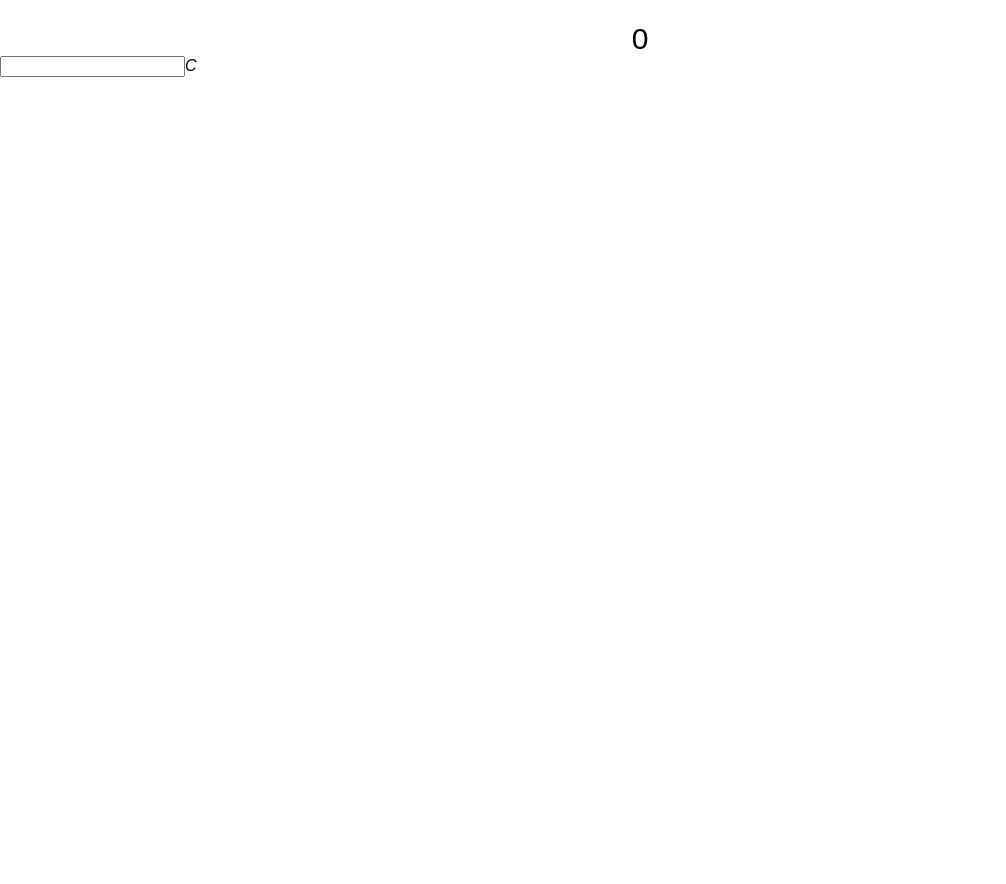
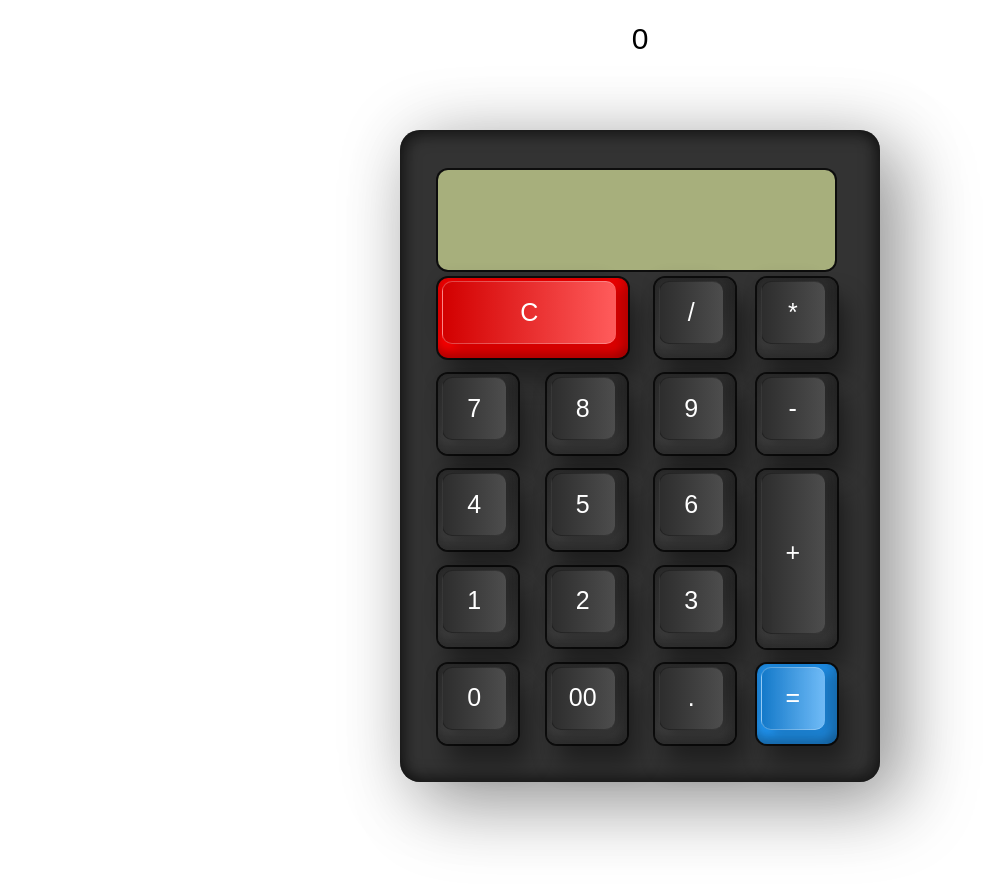
Before and after one commit to SH1NJ00NSE0/Reactbasic, a React (Create React App) app: page / in a window 1280 px wide. Shown: the part 1000-1884 px from the top of the page, without its empty margins (0-1006 px from the left). Before the commit the page ends 1277 px from the top, so only its background shows below. Built offline with nearby package versions, Linux system fonts and the light colour scheme.

Commit message:
계산기 css완성

```diff
--- a/src/App.css
+++ b/src/App.css
@@ -236,3 +236,137 @@ hr {
    display: flex;
    font-size: 30px;
 }
+
+.body .container .calculator input {
+   margin: 0;
+   padding: 0;
+   box-sizing: border-box;
+}
+
+.body .container .calculator span {
+   margin: 0;
+   padding: 0;
+   box-sizing: border-box;
+}
+
+.body {
+   display: flex;
+   justify-content: center;
+   align-items: center;
+   min-height: 100vh;
+}
+
+.body .container {
+   position: relative;
+   min-width: 300px;
+   min-height: 400px;
+   padding: 40px 30px 30px;
+   border-radius: 20px;
+   box-shadow: 25px 25px 75px rgba(0, 0, 0, 25%),
+      10px 10px 70px rgba(0, 0, 0, 25%),
+      inset -5px -5px 15px rgba(0, 0, 0, 50%),
+      inset 5px 5px 15px rgba(0, 0, 0, 50%);
+   background-color: #333;
+}
+
+.calculator {
+   position: relative;
+   display: grid;
+}
+
+.calculator .value {
+   position: relative;
+   grid-column: span 4;
+   height: 100px;
+   width: calc(94.5%);
+   left: 2%;
+   border: none;
+   outline: none;
+   background: #a7af7c;
+   margin-bottom: 10px;
+   border-radius: 10px;
+   box-shadow: 0 0 0 2px rgba(0, 0, 0, 75%);
+   text-align: right;
+   font-size: 2em;
+   cursor: default;
+}
+
+.body .container .calculator span {
+   position: relative;
+   display: grid;
+   place-items: center;
+   width: 80px;
+   height: 80px;
+   margin: 8px;
+   background: linear-gradient(180deg, #2f2f2f, #3f3f3f);
+   box-shadow: inset -8px 0 8px rgba(0, 0, 0, 15%),
+      inset 0 -8px 8px rgba(0, 0, 0, 25%),
+      0 0 0 2px rgba(0, 0, 0, 75%),
+      10px 20px 25px rgba(0, 0, 0, 40%);
+   color: #fff;
+   user-select: none;
+   cursor: pointer;
+   font-size: 20px;
+   font-weight: 400;
+   border-radius: 10px;
+   transition-duration: 0.075s;
+   transition-timing-function: ease-in-out;
+}
+
+.body .container .calculator span::before {
+   content: '';
+   position: absolute;
+   top: 3px;
+   left: 4px;
+   bottom: 14px;
+   right: 12px;
+   border-radius: 10px;
+   background: linear-gradient(90deg, #2d2d2d, #4d4d4d);
+   box-shadow: -5px -5px 15px rgba(0, 0, 0, 10%),
+      10px 5px 10px rgba(0, 0, 0, 15%);
+   border-left: 1px solid #0004;
+   border-bottom: 1px solid #0004;
+   border-top: 1px solid #0004;
+}
+
+.body .container .calculator span:active {
+   transform: translate(2.5px, 2.5px);
+}
+
+.body .container .calculator i {
+   position: relative;
+   font-style: normal;
+   font-size: 1.25em;
+   padding-bottom: 0.5em;
+   padding-right: 0.3em;
+   text-transform: uppercase;
+}
+
+.body .container .calculator .clear {
+   grid-column: span 2;
+   width: 190px;
+   background: #f00;
+}
+
+.body .container .calculator .clear::before {
+   background: linear-gradient(90deg, #d20000, #ffffff5c);
+   border-left: 1px solid #fff4;
+   border-bottom: 1px solid #fff4;
+   border-top: 1px solid #fff4;
+}
+
+.body .container .calculator .plus {
+   grid-row: span 2;
+   height: 177.5px;
+}
+
+.body .container .calculator .equal {
+   background: #2196f3;
+}
+
+.body .container .calculator .equal::before {
+   background: linear-gradient(90deg, #1479c9, #ffffff5c);
+   border-left: 1px solid #fff4;
+   border-bottom: 1px solid #fff4;
+   border-top: 1px solid #fff4;
+}
--- a/src/App.js
+++ b/src/App.js
@@ -100,14 +100,31 @@ function App() {
                </div>
                <span className='display'>{num}</span>
             </div>
+            <div className='body'>
+               <div className='container'>
+                  <form className='calculator' name='calc'>
+                     <input type="text" className='value' readOnly name='txt' />
+                     <span className='num clear'><i>C</i></span>
+                     <span className='num'><i>/</i></span>
+                     <span className='num'><i>*</i></span>
+                     <span className='num'><i>7</i></span>
+                     <span className='num'><i>8</i></span>
+                     <span className='num'><i>9</i></span>
+                     <span className='num'><i>-</i></span>
+                     <span className='num'><i>4</i></span>
+                     <span className='num'><i>5</i></span>
+                     <span className='num'><i>6</i></span>
+                     <span className='num plus'><i>+</i></span>
+                     <span className='num'><i>1</i></span>
+                     <span className='num'><i>2</i></span>
+                     <span className='num'><i>3</i></span>
+                     <span className='num'><i>0</i></span>
+                     <span className='num'><i>00</i></span>
+                     <span className='num'><i>.</i></span>
 
-            <div className='contaioner'>
-               <form className='calculator' name='calc'>
-                  <input type="text" className='value' readOnly name='txt' />
-                  <span className='num' onClick={() => {
-                     calc.txt.value = '3';
-                  }}><i>C</i></span>
-               </form>
+                     <span className='num equal'><i>=</i></span>
+                  </form>
+               </div>
             </div>
          </div>
       </div>/*App div의 끝*/
```
